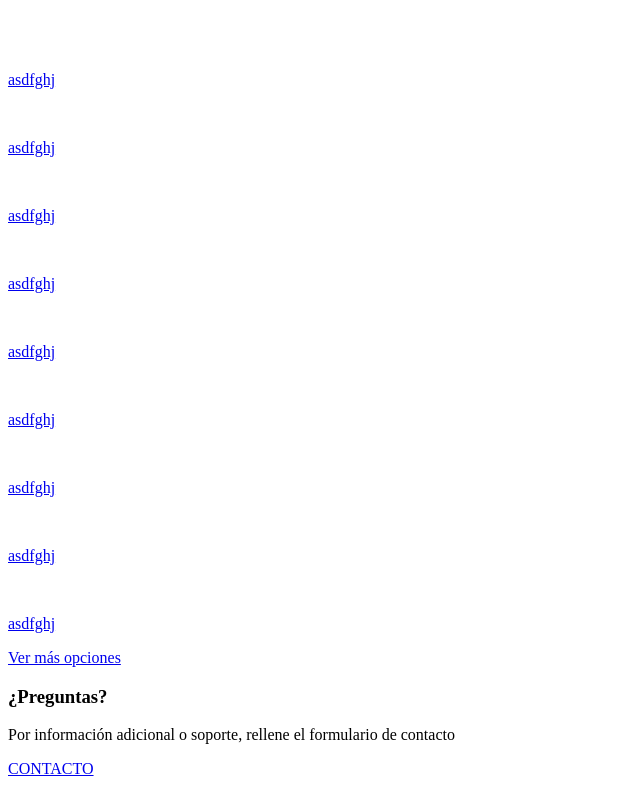
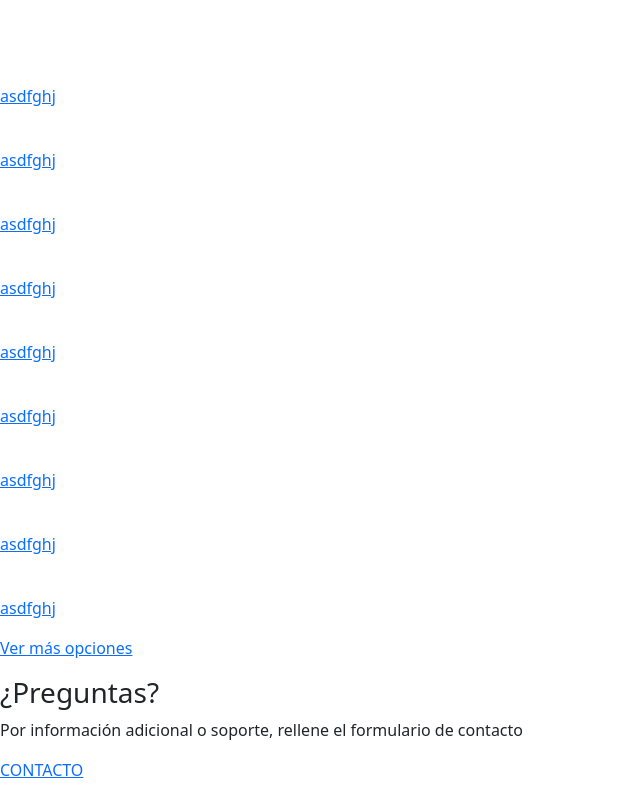
Before and after one commit to RegginaCorgatelli/slowtravelguru1-corgatelli, a plain HTML site: page index.html in a window 1280 px wide. Shown: the part 250-1038 px from the top of the page, without its empty margins (0-640 px from the left). Drawn offline with nearby package versions, Linux system fonts and the light colour scheme.

Commit message:
cree la hoja de estilos y agregue bootstrap

```diff
--- a/index.html
+++ b/index.html
@@ -4,6 +4,8 @@
     <meta charset="UTF-8">
     <meta http-equiv="X-UA-Compatible" content="IE=edge">
     <meta name="viewport" content="width=device-width, initial-scale=1.0">
+    <link href="https://cdn.jsdelivr.net/npm/bootstrap@5.1.3/dist/css/bootstrap.min.css" rel="stylesheet" integrity="sha384-1BmE4kWBq78iYhFldvKuhfTAU6auU8tT94WrHftjDbrCEXSU1oBoqyl2QvZ6jIW3" crossorigin="anonymous">
+    <link rel="stylesheet" href="style.css">
     <title>Slow Travel Gurú | Build you own experience</title>
 </head>
 <body>
@@ -139,5 +141,7 @@
         </div>
     </footer>
 
+    <script src="https://cdn.jsdelivr.net/npm/bootstrap@5.1.3/dist/js/bootstrap.bundle.min.js" integrity="sha384-ka7Sk0Gln4gmtz2MlQnikT1wXgYsOg+OMhuP+IlRH9sENBO0LRn5q+8nbTov4+1p" crossorigin="anonymous"></script>
+
 </body>
 </html>
```
Also changed, not shown: style.css (added).
